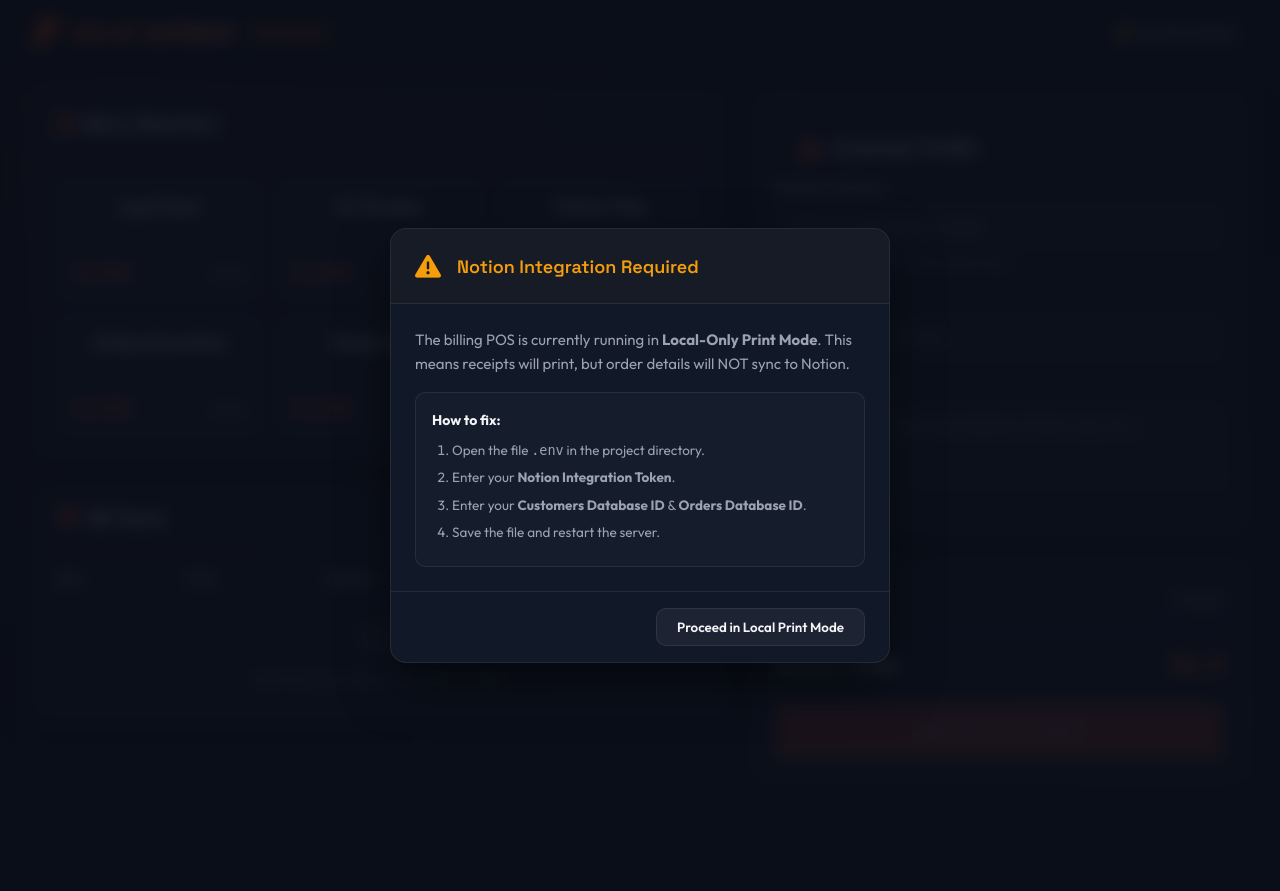
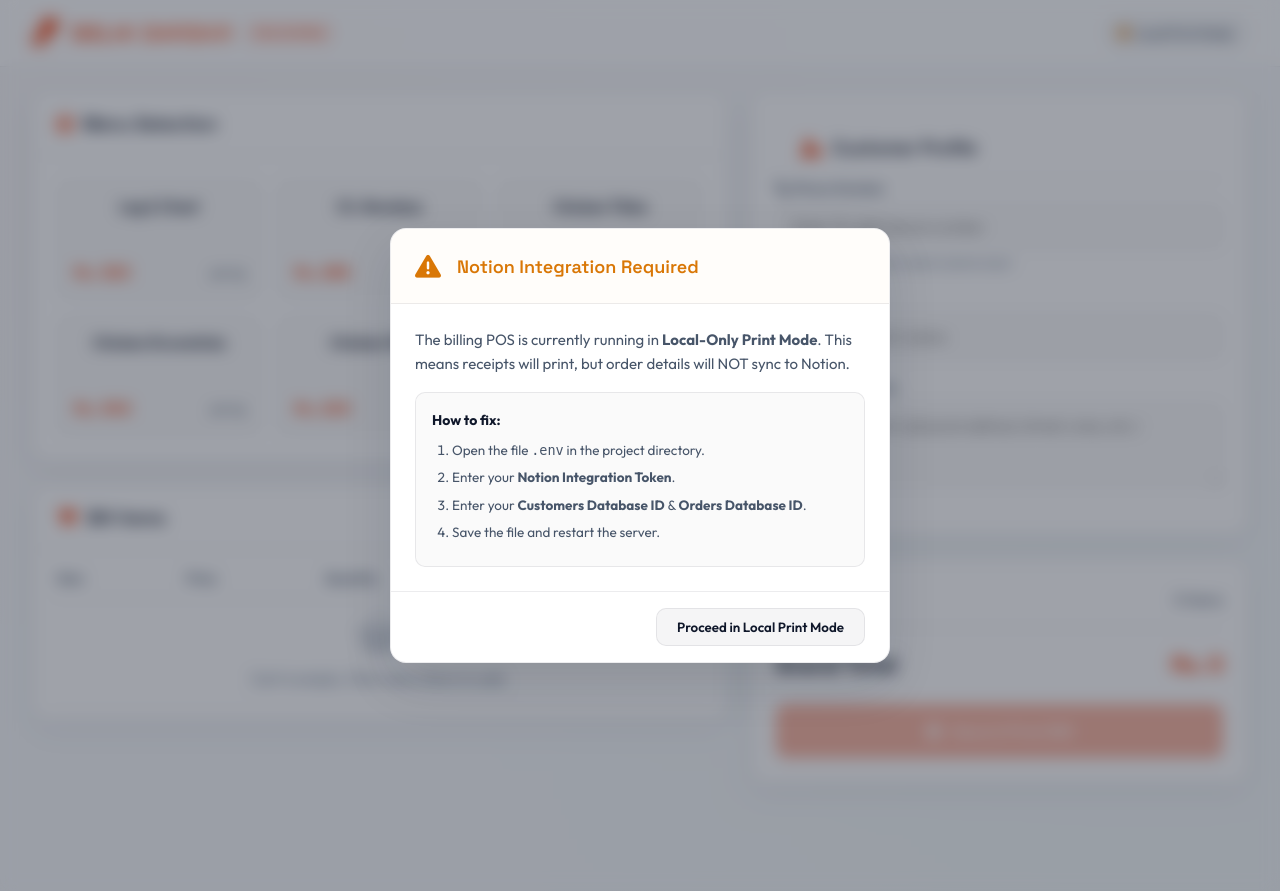
Before and after one commit to sdxo1408-cyber/the-bill-project, a Flask app: page / in a window 1280 px wide. Run offline with Flask 3, Linux system fonts and the light colour scheme.

Commit message:
Update POS UI styling to clean light/white theme for improved high-contrast readability

```diff
--- a/static/style.css
+++ b/static/style.css
@@ -1,30 +1,30 @@
 /* Custom CSS System for Delhi Darbar POS */
 
 :root {
-    /* Color Palette */
-    --bg-main: #0b0f19;
-    --bg-card: rgba(22, 28, 45, 0.7);
-    --border-color: rgba(255, 255, 255, 0.08);
+    /* Color Palette - White/Light Theme */
+    --bg-main: #f8fafc;
+    --bg-card: #ffffff;
+    --border-color: rgba(15, 23, 42, 0.08);
 
     --primary: #f24e1e; /* Chicken shop crimson orange */
     --primary-hover: #ff683b;
-    --primary-bg: rgba(242, 78, 30, 0.1);
+    --primary-bg: rgba(242, 78, 30, 0.06);
 
-    --success: #10b981;
-    --success-bg: rgba(16, 185, 129, 0.1);
-    --warning: #f59e0b;
-    --warning-bg: rgba(245, 158, 11, 0.1);
-    --danger: #ef4444;
-    --danger-bg: rgba(239, 68, 68, 0.1);
+    --success: #059669;
+    --success-bg: rgba(5, 150, 105, 0.08);
+    --warning: #d97706;
+    --warning-bg: rgba(217, 119, 6, 0.08);
+    --danger: #dc2626;
+    --danger-bg: rgba(220, 38, 38, 0.08);
 
-    --text-primary: #f3f4f6;
-    --text-secondary: #9ca3af;
-    --text-muted: #6b7280;
+    --text-primary: #0f172a;
+    --text-secondary: #475569;
+    --text-muted: #64748b;
 
     --font-display: 'Space Grotesk', sans-serif;
     --font-body: 'Outfit', sans-serif;
 
-    --shadow-soft: 0 10px 30px rgba(0, 0, 0, 0.35);
+    --shadow-soft: 0 10px 30px rgba(15, 23, 42, 0.05);
     --radius-lg: 16px;
     --radius-md: 10px;
 
@@ -40,8 +40,8 @@
 body {
     background-color: var(--bg-main);
     background-image:
-        radial-gradient(at 10% 20%, rgba(242, 78, 30, 0.05) 0px, transparent 50%),
-        radial-gradient(at 90% 80%, rgba(16, 185, 129, 0.03) 0px, transparent 50%);
+        radial-gradient(at 10% 20%, rgba(242, 78, 30, 0.02) 0px, transparent 50%),
+        radial-gradient(at 90% 80%, rgba(16, 185, 129, 0.01) 0px, transparent 50%);
     color: var(--text-primary);
     font-family: var(--font-body);
     min-height: 100vh;
@@ -56,7 +56,7 @@ body {
     justify-content: space-between;
     align-items: center;
     padding: 16px 32px;
-    background: rgba(11, 15, 25, 0.8);
+    background: rgba(255, 255, 255, 0.85);
     backdrop-filter: blur(12px);
     border-bottom: 1px solid var(--border-color);
     position: sticky;
@@ -101,7 +101,7 @@ body {
     display: flex;
     align-items: center;
     gap: 8px;
-    background: rgba(255, 255, 255, 0.03);
+    background: rgba(15, 23, 42, 0.03);
     padding: 8px 14px;
     border-radius: 30px;
     border: 1px solid var(--border-color);
@@ -190,7 +190,7 @@ body {
 }
 
 .menu-item {
-    background: rgba(255, 255, 255, 0.02);
+    background: rgba(15, 23, 42, 0.02);
     border: 1px solid var(--border-color);
     border-radius: var(--radius-md);
     padding: 16px;
@@ -258,7 +258,7 @@ body {
 .cart-table td {
     padding: 14px 8px;
     font-size: 15px;
-    border-bottom: 1px solid rgba(255, 255, 255, 0.03);
+    border-bottom: 1px solid rgba(15, 23, 42, 0.03);
     vertical-align: middle;
 }
 
@@ -282,7 +282,7 @@ body {
 
 .qty-input {
     width: 55px;
-    background: rgba(255, 255, 255, 0.05);
+    background: rgba(15, 23, 42, 0.03);
     border: 1px solid var(--border-color);
     color: var(--text-primary);
     text-align: center;
@@ -293,7 +293,7 @@ body {
 }
 
 .qty-btn {
-    background: rgba(255, 255, 255, 0.05);
+    background: rgba(15, 23, 42, 0.03);
     border: 1px solid var(--border-color);
     color: var(--text-secondary);
     cursor: pointer;
@@ -347,7 +347,7 @@ body {
 .form-group input,
 .form-group textarea {
     width: 100%;
-    background: rgba(255, 255, 255, 0.03);
+    background: rgba(15, 23, 42, 0.02);
     border: 1px solid var(--border-color);
     color: var(--text-primary);
     padding: 12px 16px;
@@ -361,7 +361,7 @@ body {
 .form-group textarea:focus {
     outline: none;
     border-color: var(--primary);
-    background: rgba(255, 255, 255, 0.05);
+    background: #ffffff;
     box-shadow: 0 0 0 3px rgba(242, 78, 30, 0.15);
 }
 
@@ -451,7 +451,7 @@ body {
 }
 
 .btn-secondary {
-    background: rgba(255, 255, 255, 0.05);
+    background: rgba(15, 23, 42, 0.04);
     border: 1px solid var(--border-color);
     color: var(--text-primary);
     padding: 10px 20px;
@@ -459,7 +459,7 @@ body {
 }
 
 .btn-secondary:hover {
-    background: rgba(255, 255, 255, 0.1);
+    background: rgba(15, 23, 42, 0.08);
 }
 
 .btn-clear-cart {
@@ -495,7 +495,7 @@ body {
     left: 0;
     width: 100%;
     height: 100%;
-    background: rgba(11, 15, 25, 0.85);
+    background: rgba(15, 23, 42, 0.4);
     backdrop-filter: blur(8px);
     display: flex;
     align-items: center;
@@ -512,12 +512,12 @@ body {
 }
 
 .modal {
-    background: #111827;
+    background: #ffffff;
     border: 1px solid var(--border-color);
     border-radius: var(--radius-lg);
     max-width: 500px;
     width: 90%;
-    box-shadow: 0 20px 50px rgba(0, 0, 0, 0.5);
+    box-shadow: 0 20px 50px rgba(15, 23, 42, 0.12);
     overflow: hidden;
     transform: translateY(20px);
     transition: transform var(--transition-speed);
@@ -558,7 +558,7 @@ body {
 }
 
 .config-instructions {
-    background: rgba(255, 255, 255, 0.02);
+    background: rgba(15, 23, 42, 0.02);
     border: 1px solid var(--border-color);
     border-radius: var(--radius-md);
     padding: 16px;
@@ -599,11 +599,11 @@ body {
 }
 
 .toast {
-    background: #111827;
+    background: #ffffff;
     border: 1px solid var(--border-color);
     border-radius: var(--radius-md);
     padding: 16px 20px;
-    box-shadow: 0 10px 25px rgba(0, 0, 0, 0.4);
+    box-shadow: 0 10px 25px rgba(15, 23, 42, 0.08);
     display: flex;
     align-items: center;
     gap: 12px;
```
